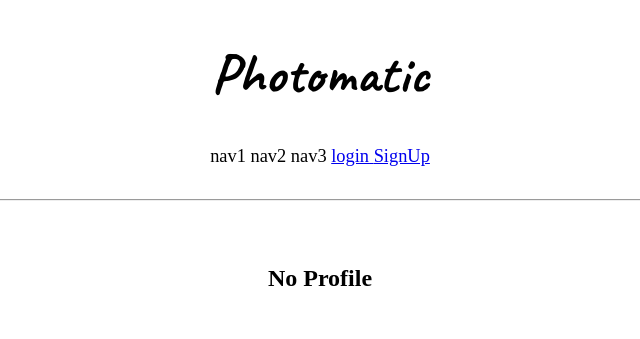
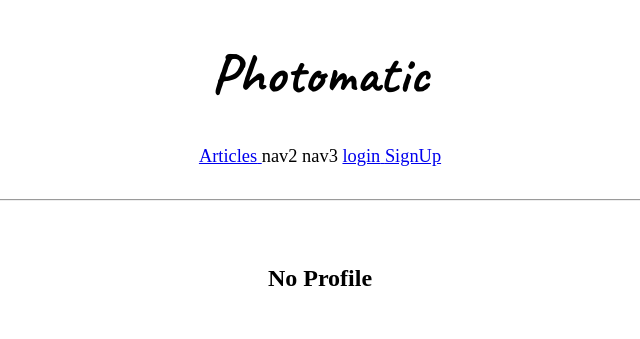
Before and after one commit to minzyk/Django_1, a Django app: template accountapp/templates/accountapp/detail.html in a window 1280 px wide. Shown: the top 339 px of the page, without its empty margins (320-960 px from the left). Run offline with Django 3.2, Linux system fonts and the light colour scheme; the template is opened without the code that fills it, so the values that code supplies are empty; some libraries are stand-ins or nearby versions; some web fonts are replaced.

Commit message:
210625 img 추가하기

```diff
--- a/templates/main.html
+++ b/templates/main.html
@@ -6,7 +6,9 @@
             Photomatic
         </h1>
         <div class="photomatic_header_button">
-            <span>nav1</span>
+            <a href="{% url 'articleapp:list' %}">
+                <span>Articles</span>
+            </a>
             <span>nav2</span>
             <span>nav3</span>
             {% if not user.is_authenticated %}  <!-- Login이 되어있지 않을경우 login 페이지로 이동 -->
```
